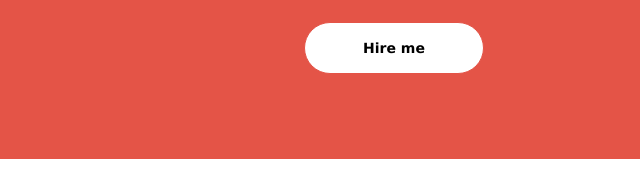
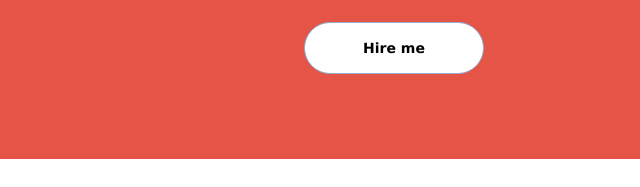
Before and after one commit to front-end-by-rimantas/Kareem-portfolio-project, a plain HTML site: page index.html in a window 1280 px wide. Shown: the part 4916-5103 px from the top of the page, 246-886 px from the left. Drawn offline with Linux system fonts and the light colour scheme.

Commit message:
Update button.css

```diff
--- a/css/button.css
+++ b/css/button.css
@@ -31,7 +31,7 @@
             color: var(--color-primary);
             cursor: pointer;
         }
-        .btn.btn-in-red-background{
+        .btn-border-color-primary{
             border: 1px solid var(--color-primary);
         }
         .btn.btn-in-red-background:hover{
```
